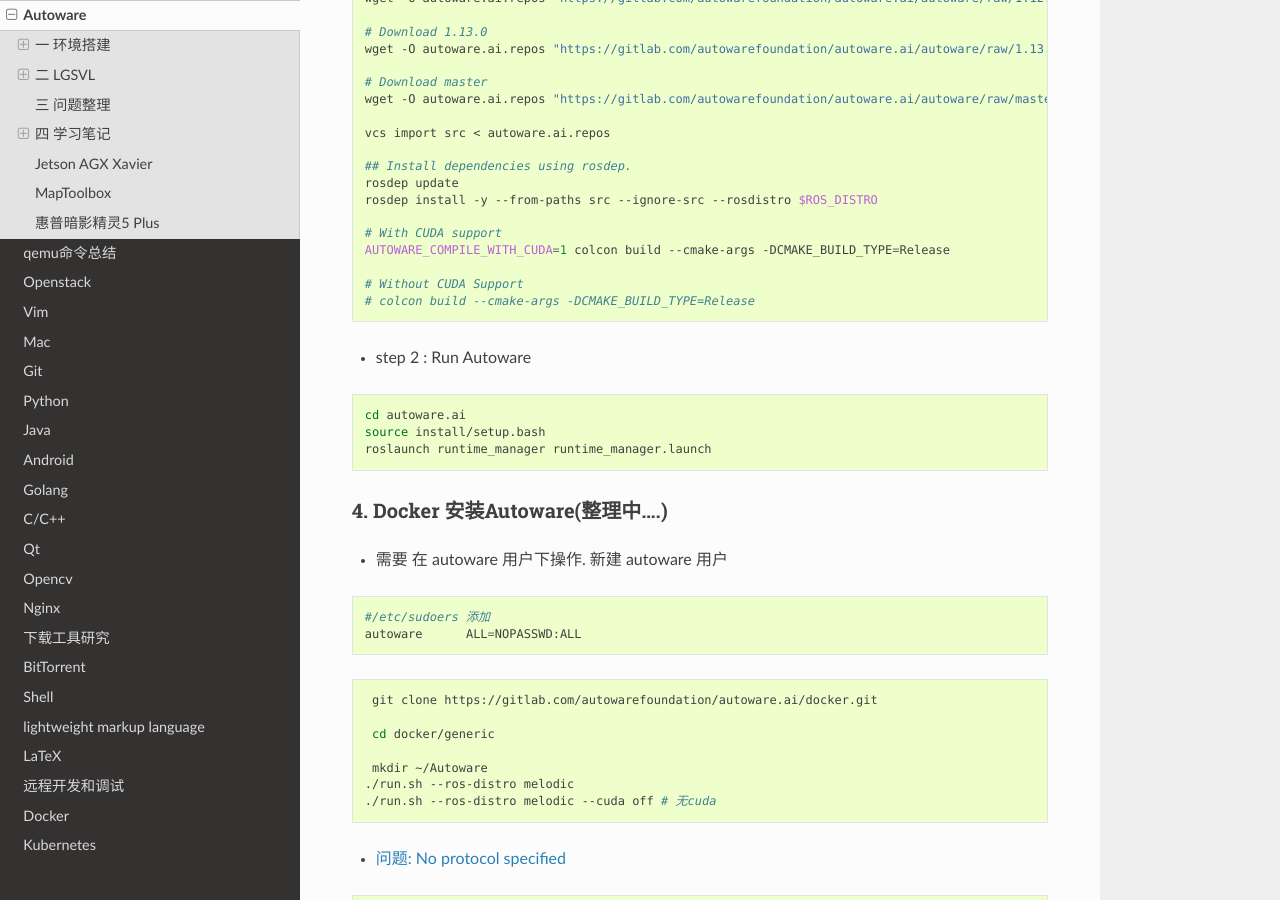
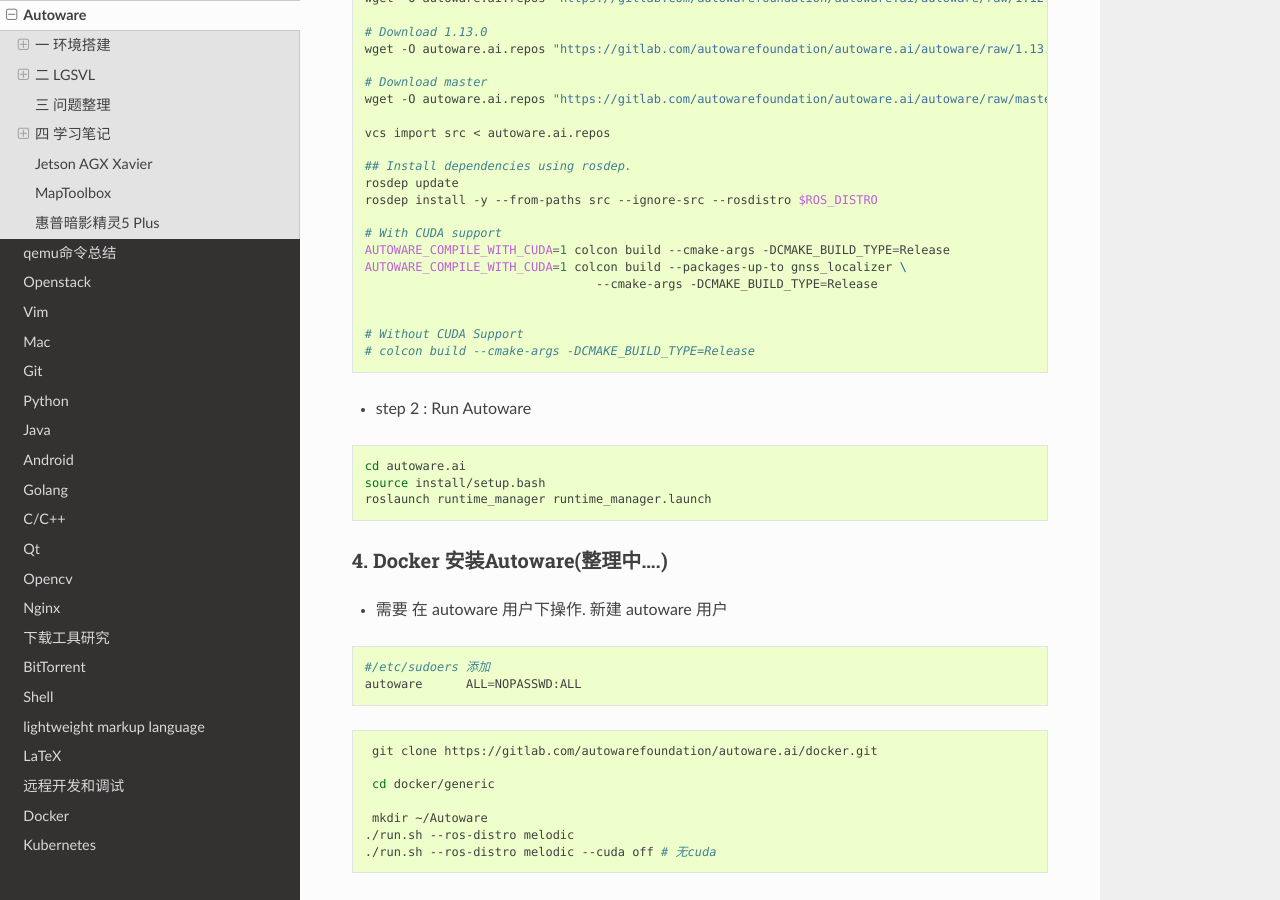
Before and after one commit to my-rds-store/my_space, a Sphinx documentation site: the page built from source/autoware/index.rst, in a window 1280 px wide and 900 px high, scrolled down 2735 px. Built offline with Sphinx 7.4.7 and the Read the Docs theme 2.0.0, drawn with Linux system fonts in a browser that asks for light colours.

```diff
--- a/source/autoware/index.rst
+++ b/source/autoware/index.rst
@@ -167,6 +167,9 @@
 
     # With CUDA support
     AUTOWARE_COMPILE_WITH_CUDA=1 colcon build --cmake-args -DCMAKE_BUILD_TYPE=Release
+    AUTOWARE_COMPILE_WITH_CUDA=1 colcon build --packages-up-to gnss_localizer \
+                                    --cmake-args -DCMAKE_BUILD_TYPE=Release
+
 
     # Without CUDA Support
     # colcon build --cmake-args -DCMAKE_BUILD_TYPE=Release
```
